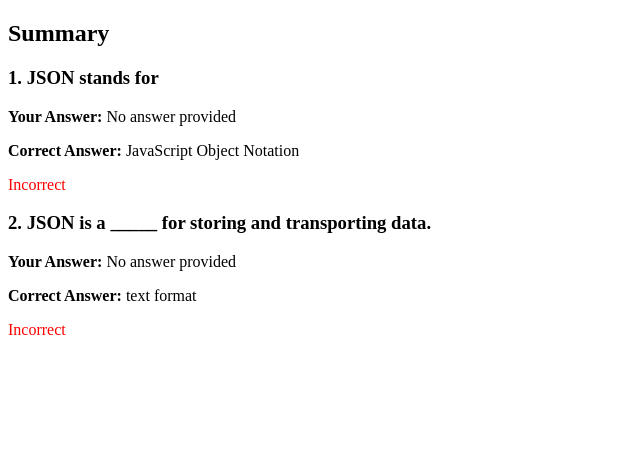
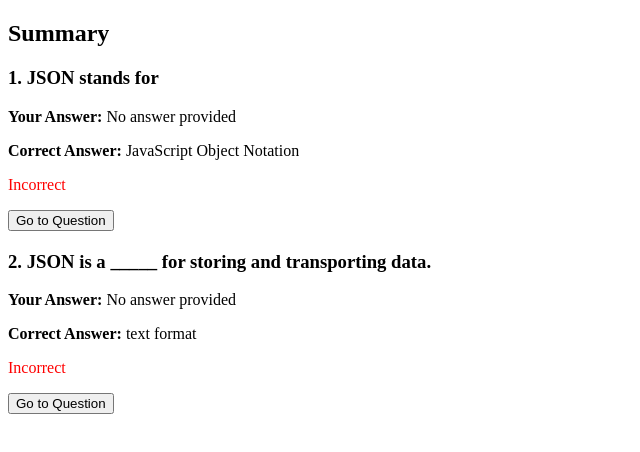
Before and after one commit to arjunvkv/quiz-app, a React (Vite) app: page /summary in a window 1280 px wide. Shown: the top 452 px of the page, without its empty margins (0-640 px from the left). Built offline with nearby package versions, Linux system fonts and the light colour scheme.

Commit message:
added navigate to question

```diff
--- a/src/Components/Summary/Summary.jsx
+++ b/src/Components/Summary/Summary.jsx
@@ -1,11 +1,18 @@
 import React from "react";
+import { useNavigate } from "react-router-dom";
 import { useQuestionContext } from "../../Context/QuestionContext";
 
 const Summary = () => {
-  const { questions, answers } = useQuestionContext();
+  const { questions, answers, setQuestionNumber } = useQuestionContext();
+  const navigate = useNavigate();
 
   const checkAnswer = (question, userAnswer) => {
     return question.answer === userAnswer;
+  };
+
+  const handleQuestionClick = (index) => {
+    setQuestionNumber(index);
+    navigate("/");
   };
 
   return (
@@ -17,7 +24,7 @@ const Summary = () => {
         )?.answer;
         const isCorrect = checkAnswer(question, userAnswer);
         return (
-          <div key={index}>
+          <div key={index} style={{ marginBottom: "20px" }}>
             <h3>
               {index + 1}. {question.question}
             </h3>
@@ -30,6 +37,9 @@ const Summary = () => {
             <p style={{ color: isCorrect ? "green" : "red" }}>
               {isCorrect ? "Correct" : "Incorrect"}
             </p>
+            <button onClick={() => handleQuestionClick(index)}>
+              Go to Question
+            </button>
           </div>
         );
       })}
```
